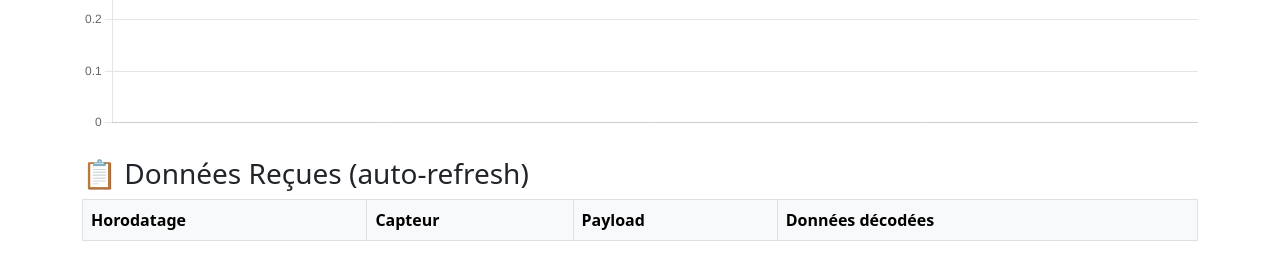
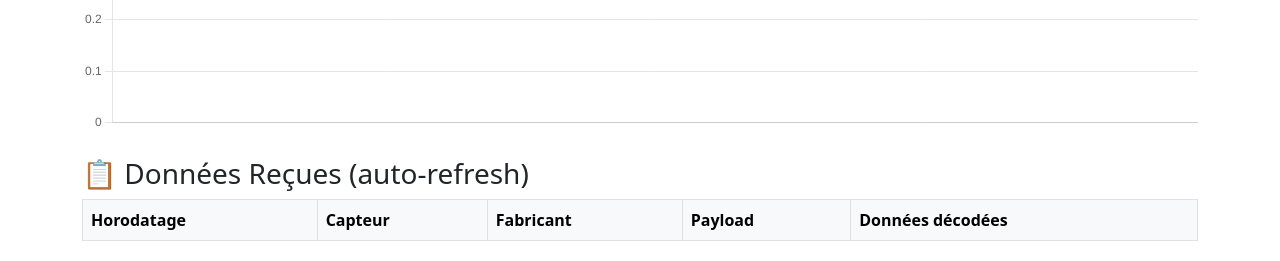
Before and after one commit to Princeddn/chirp-api, a Flask app: page /uplink in a window 1280 px wide. Shown: the part 653-914 px from the top of the page. Run offline with Flask 3, Linux system fonts and the light colour scheme; data that the repository does not hold is empty.

Commit message:
ajout fabricant

```diff
--- a/templates/Pageweb.html
+++ b/templates/Pageweb.html
@@ -146,6 +146,7 @@
             <tr>
                 <th>Horodatage</th>
                 <th>Capteur</th>
+                <th>Fabricant</th>
                 <th>Payload</th>
                 <th>Données décodées</th>
             </tr>
```
